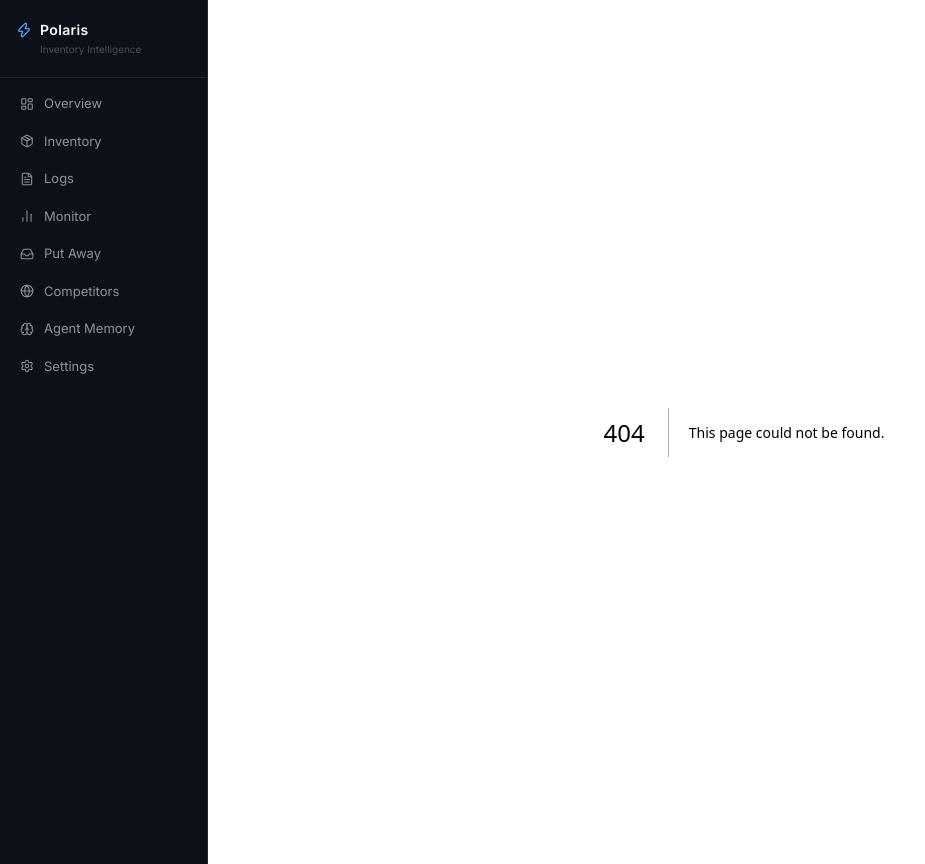
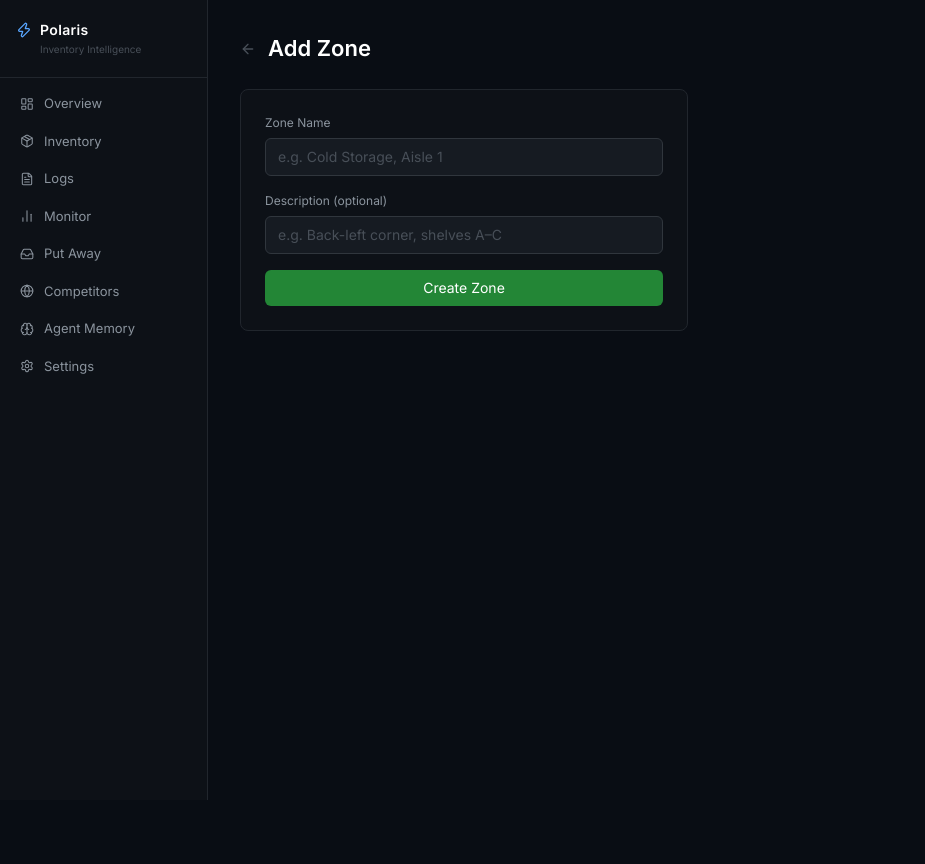
Before and after one commit to Ansh0928/Polaris-Agent, a Next.js app: page /scanner/zones/new in a window 1280 px wide. Before the commit this address had no page. Shown: the whole page, without its empty margins (0-925 px from the left). After the commit the page ends 800 px from the top, so only its background shows below. Built offline with nearby package versions, Linux system fonts and the light colour scheme.

Commit message:
feat(scanner): add zone form page

```diff
--- /dev/null
+++ b/src/app/scanner/zones/new/page.tsx
@@ -0,0 +1,71 @@
+'use client'
+import { useState } from 'react'
+import { useRouter } from 'next/navigation'
+import Link from 'next/link'
+import { ArrowLeft } from 'lucide-react'
+
+export default function NewZonePage() {
+  const router = useRouter()
+  const [name, setName] = useState('')
+  const [description, setDescription] = useState('')
+  const [saving, setSaving] = useState(false)
+  const [error, setError] = useState('')
+
+  async function handleSubmit(e: React.FormEvent) {
+    e.preventDefault()
+    if (!name.trim()) { setError('Zone name is required'); return }
+    setSaving(true)
+    const res = await fetch('/api/scanner/zones', {
+      method: 'POST',
+      headers: { 'Content-Type': 'application/json' },
+      body: JSON.stringify({ name, description: description || null }),
+    })
+    if (res.ok) {
+      router.push('/scanner')
+      router.refresh()
+    } else {
+      setError('Failed to create zone')
+      setSaving(false)
+    }
+  }
+
+  return (
+    <div className="space-y-6 max-w-md">
+      <div className="flex items-center gap-3">
+        <Link href="/scanner" className="text-[#484f58] hover:text-white transition-colors">
+          <ArrowLeft size={16} />
+        </Link>
+        <h1 className="text-[22px] font-semibold text-white">Add Zone</h1>
+      </div>
+
+      <form onSubmit={handleSubmit} className="bg-[#0d1117] border border-[#21262d] rounded-lg p-6 space-y-4">
+        <div>
+          <label className="block text-[12px] text-[#8b949e] mb-1.5">Zone Name</label>
+          <input
+            value={name}
+            onChange={(e) => setName(e.target.value)}
+            placeholder="e.g. Cold Storage, Aisle 1"
+            className="w-full bg-[#161b22] border border-[#30363d] text-white text-sm rounded-md px-3 py-2 focus:outline-none focus:border-[#58a6ff] placeholder-[#484f58]"
+          />
+        </div>
+        <div>
+          <label className="block text-[12px] text-[#8b949e] mb-1.5">Description (optional)</label>
+          <input
+            value={description}
+            onChange={(e) => setDescription(e.target.value)}
+            placeholder="e.g. Back-left corner, shelves A–C"
+            className="w-full bg-[#161b22] border border-[#30363d] text-white text-sm rounded-md px-3 py-2 focus:outline-none focus:border-[#58a6ff] placeholder-[#484f58]"
+          />
+        </div>
+        {error && <p className="text-[#f85149] text-[12px]">{error}</p>}
+        <button
+          type="submit"
+          disabled={saving}
+          className="w-full py-2 bg-[#238636] text-white text-sm rounded-md hover:bg-[#2ea043] transition-colors disabled:opacity-50"
+        >
+          {saving ? 'Creating...' : 'Create Zone'}
+        </button>
+      </form>
+    </div>
+  )
+}
```
